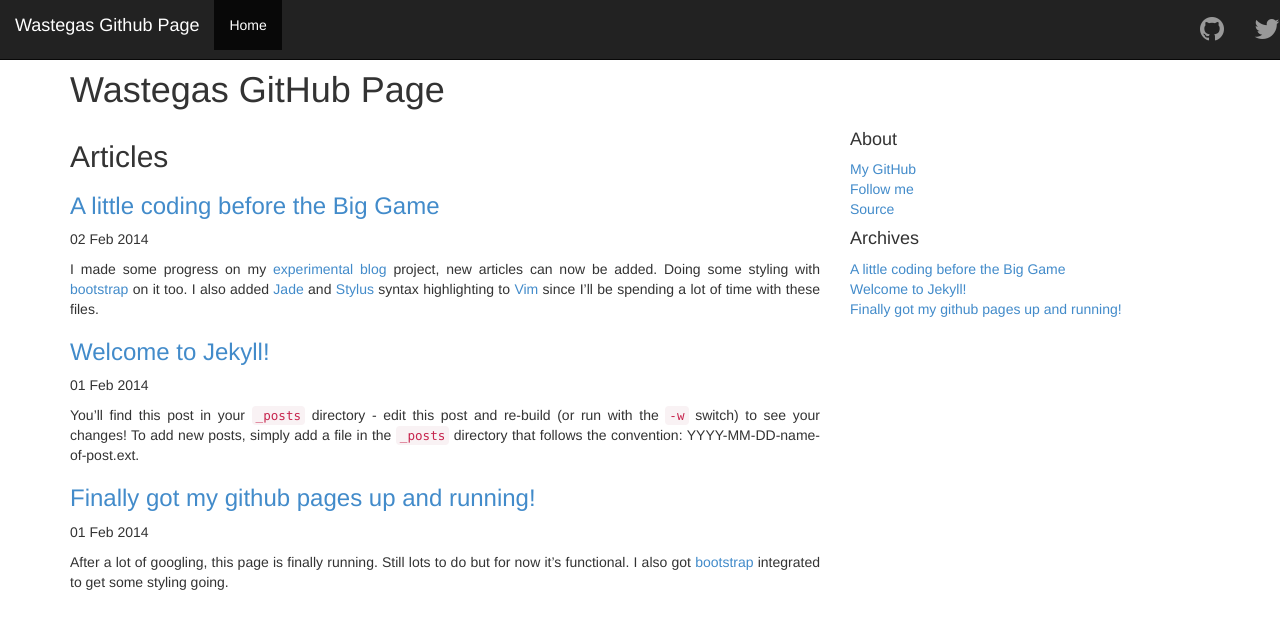
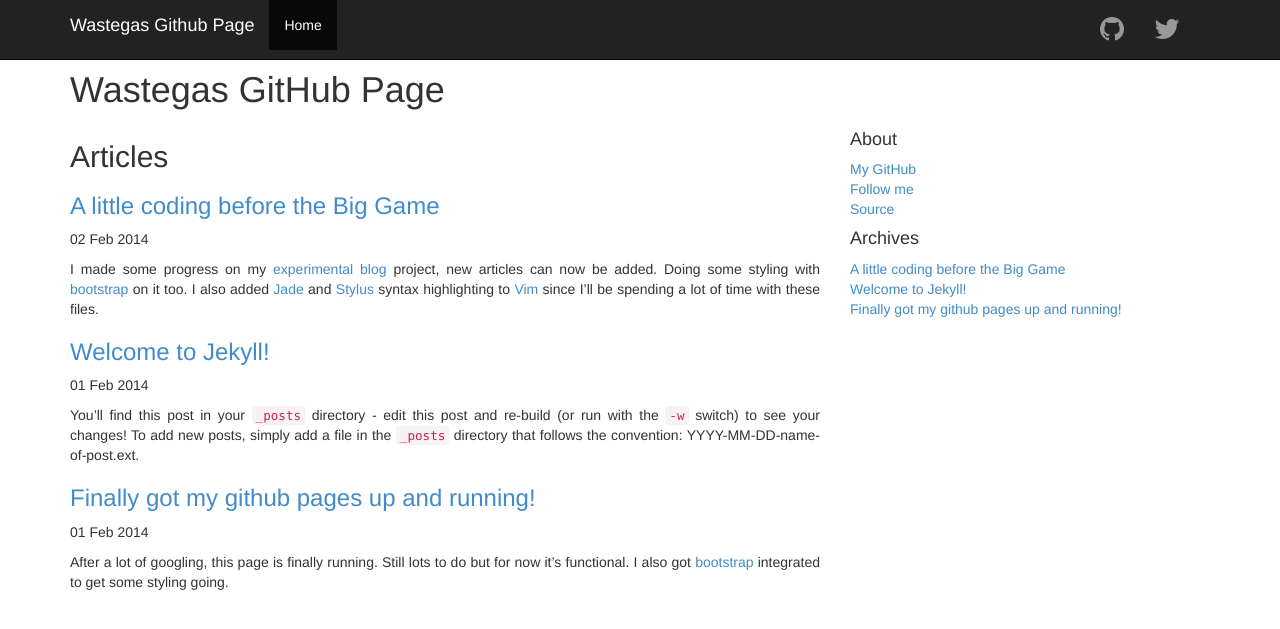
Before and after one commit to wastegas/wastegas.github.io, a Jekyll site: the page built from index.md, in a window 1280 px wide. Shown: the top 629 px of the page. Built offline with Jekyll 4.4.1, drawn with Linux system fonts in a browser that asks for light colours; nearby versions of some CDN libraries; Markdown is read by kramdown in place of the engine named in the settings.

Commit message:
adjust some margins

```diff
--- a/css/style.css
+++ b/css/style.css
@@ -1,5 +1,13 @@
 body {
     margin-top: 50px;
+}
+
+.navbar {
+    padding-right: 100px;
+}
+
+.navbar-brand {
+    padding-left: 70px;
 }
 
 p {
```
